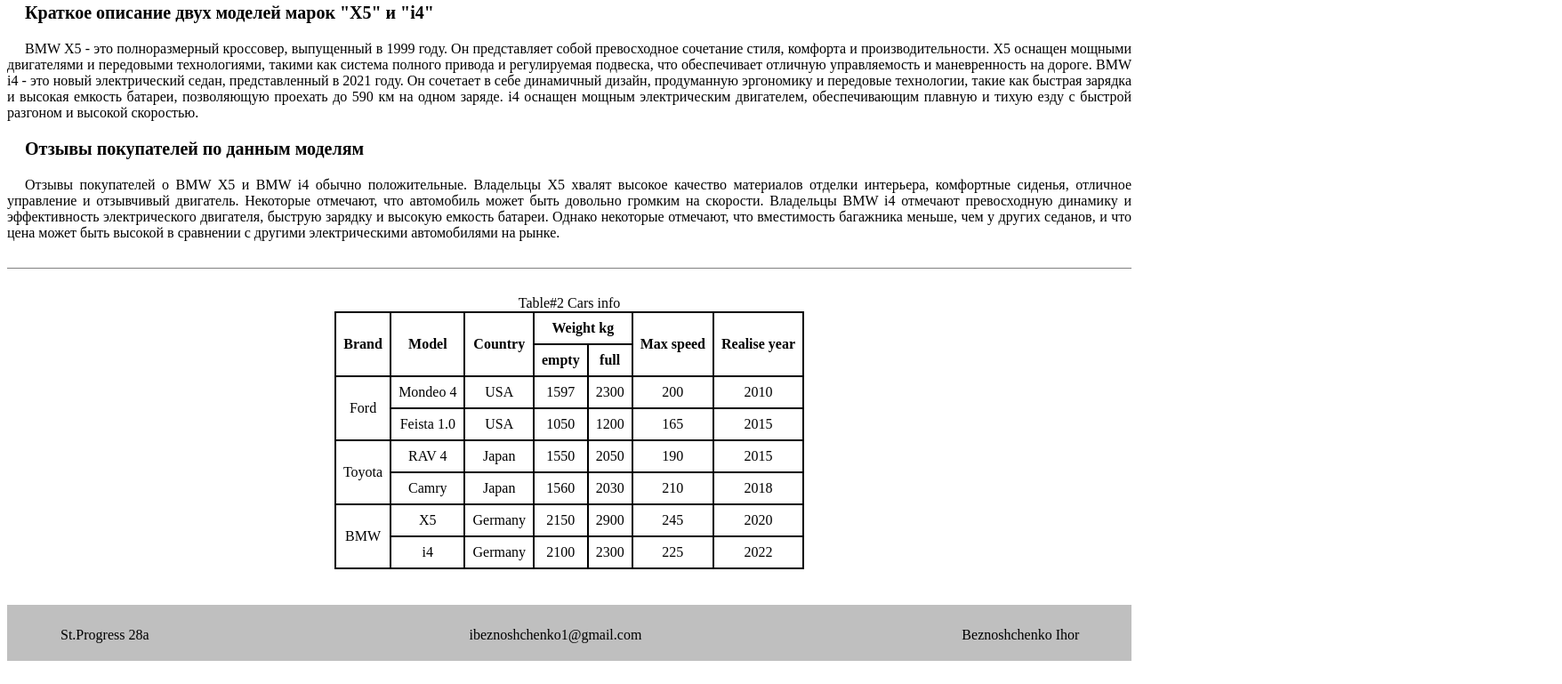
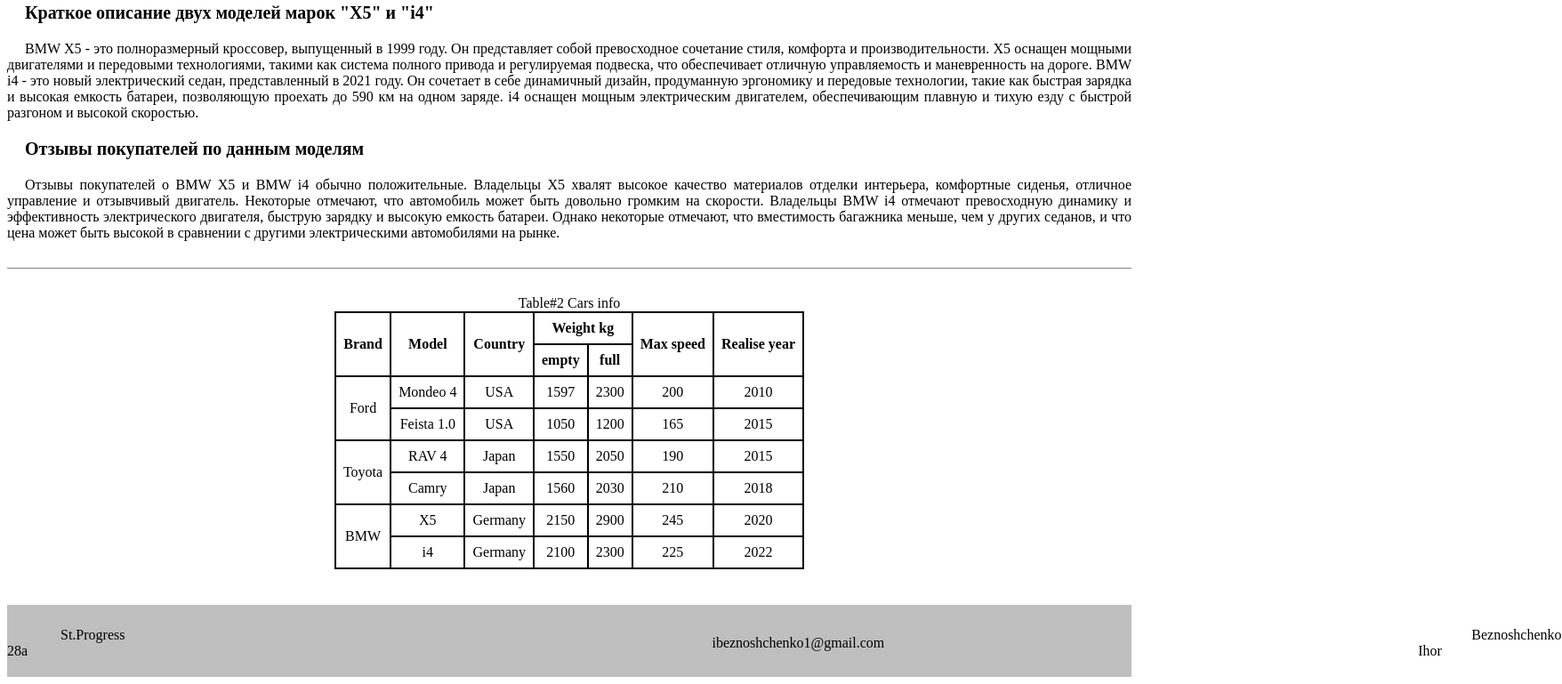
Before and after one commit to dxnight-101/Car_Shop, a plain HTML site: page dz2.html in a window 1280 px wide. Shown: the part 1821-2590 px from the top of the page at 89% size, 1756 px wide, since content can reach past the window. Drawn offline with Linux system fonts and the light colour scheme.

Commit message:
reload footer

```diff
--- a/111.css
+++ b/111.css
@@ -82,9 +82,8 @@ table {
   flex-direction: row;
   justify-content: center;
   align-items: center;
-  gap: 300px;
+  gap: 600px;
   margin-top: 5px;
-  text-indent: 100px;
 }
 .aey{
   text-indent: 60px;
```
